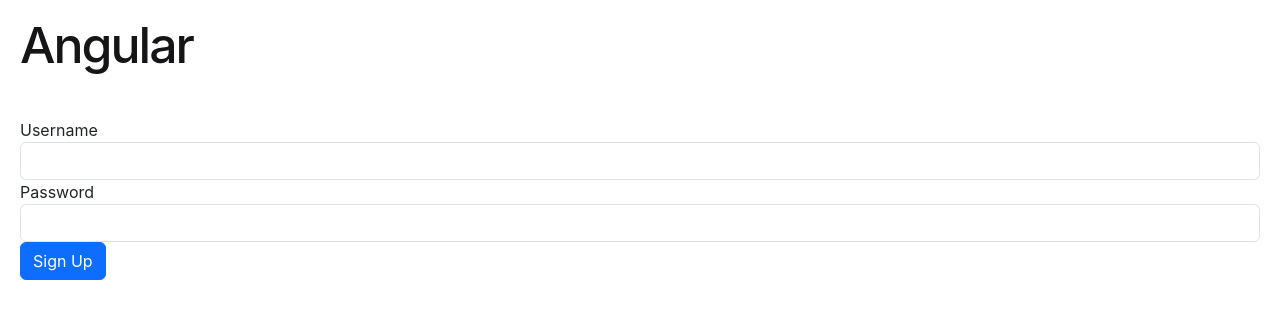
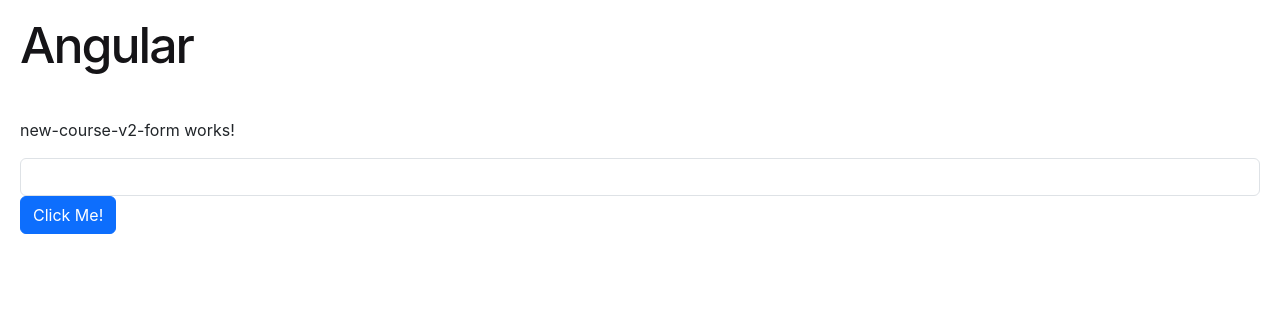
Before and after one commit to ronsmithjr/Healthcare, an Angular app in the folder mynutritionhelper/: page / in a window 1280 px wide. Shown: the top 318 px of the page. Built offline with nearby package versions, Linux system fonts and the light colour scheme.

Commit message:
Adding Reactive Forms (Programatically created)

```diff
--- a/mynutritionhelper/src/app/app.component.html
+++ b/mynutritionhelper/src/app/app.component.html
@@ -328,7 +328,8 @@
 <h1>Angular</h1>
 <br />
 <br />
-<signup-form></signup-form>
+<app-new-course-v2-form></app-new-course-v2-form>
+<!-- <signup-form></signup-form> -->
 <!-- <app-new-course-form></app-new-course-form> -->
 <!-- <app-contact-form></app-contact-form> -->
 <!-- <app-zippy></app-zippy> -->
--- a/mynutritionhelper/src/app/app.component.ts
+++ b/mynutritionhelper/src/app/app.component.ts
@@ -11,13 +11,14 @@
 import { ContactFormComponent } from "./contact-form/contact-form.component";
 import { NewCourseFormComponent } from "./new-course-form/new-course-form.component";
 import { SignupFormComponent } from "./signup-form/signup-form.component";
+import { NewCourseV2FormComponent} from "./new-course-v2-form/new-course-v2-form.component";
 
 
 
 @Component({
   selector: 'app-root',
   imports: [RouterOutlet, CoursesComponent, CourseComponent, AuthorsComponent, PanelComponent, LikeComponent,
-    CommonModule, InputFormatDirective, ZippyComponent, ContactFormComponent, NewCourseFormComponent, SignupFormComponent],
+    CommonModule, InputFormatDirective, ZippyComponent, ContactFormComponent, NewCourseFormComponent, SignupFormComponent, NewCourseV2FormComponent],
   templateUrl: './app.component.html',
   styleUrl: './app.component.css'
 })
--- /dev/null
+++ b/mynutritionhelper/src/app/new-course-v2-form/new-course-v2-form.component.html
@@ -0,0 +1,20 @@
+<p>new-course-v2-form works!</p>
+
+<form>
+    <input type="text" class="form-control"
+    (keydown.enter) = "addTopic(topic)"
+    #topic
+    title="title"
+    id="courses"
+    name="courses">
+    <ul class="list-group">
+        <li
+        #topic
+            *ngFor="let topic of topics.controls"
+            class="list-group-item">
+        {{ topic.value }}
+        </li>
+    </ul>
+    <button type="button" id="btnClick" name="btnClick" class="btn btn-primary"
+     (click)="clickMe()"> Click Me!</button>
+</form>
--- /dev/null
+++ b/mynutritionhelper/src/app/new-course-v2-form/new-course-v2-form.component.ts
@@ -0,0 +1,46 @@
+import { Component } from '@angular/core';
+import { FormGroup, FormArray, FormControl, FormBuilder } from '@angular/forms';
+import { CommonModule } from '@angular/common';
+
+@Component({
+  selector: 'app-new-course-v2-form',
+  imports: [CommonModule],
+  templateUrl: './new-course-v2-form.component.html',
+  styleUrl: './new-course-v2-form.component.css'
+})
+export class NewCourseV2FormComponent {
+  form: FormGroup;
+
+
+  constructor(private fb: FormBuilder) {
+    this.form = this.fb.group({
+      topics: this.fb.array([])
+    });
+    //console.log("We are in the constructor.")
+    // this.form = new FormGroup({
+    //   topics: new FormArray([])
+    // })
+  }
+
+  get topics(){
+    return this.form.get('topics') as FormArray;
+  }
+
+  addTopic(topic: HTMLInputElement){
+    console.log("Start add Topic");
+    this.topics.push(this.fb.control(topic.value));
+    topic.value = '';
+
+    //  this.topics.push(new FormControl(topic.value));
+    //  topic.value = '';
+    //  console.log(topic.value)
+    console.log("End add Topic");
+  }
+  removeTopic(topic: FormControl){
+    let index = this.topics.controls.indexOf(topic);
+    this.topics.removeAt(index);
+  }
+  clickMe(){
+    console.log("Button Clicked.")
+  }
+}
--- a/mynutritionhelper/src/app/signup-form/signup-form.component.html
+++ b/mynutritionhelper/src/app/signup-form/signup-form.component.html
@@ -1,17 +1,38 @@
-<form>
-    <div class="form-group">
-        <label for="username">Username</label>
-        <input
-            id="username"
-            type="text"
-            class="form-control">
+<form [formGroup]="form" (ngSubmit)="login()">
+    <div class="alert alert-danger" *ngIf="form.errors">
+        The username or password is invalid.
     </div>
     <div class="form-group">
-        <label for="password">Password</label>
-        <input
-            id="password"
-            type="text"
-            class="form-control">
+        <label for="username">
+            Username
+        </label>
+        <input formControlName="username" id="username" type="text" class="form-control">
+        <div *ngIf="username?.pending">
+            Checking for Uniqueness.....
+        </div>
+        <div *ngIf="username?.touched && username?.invalid" class="alert alert-danger">
+            <div *ngIf="username?.errors?.['required']">User Name is required</div>
+            <div *ngIf="username?.errors?.['minlength']">
+                You need at least {{ username?.errors?.['minlength'].requiredLength }} characters </div>
+                <div *ngIf="username?.errors?.['cannotContainSpace']">
+                    Username cannot contain a space. </div>
+                    <div *ngIf="username?.errors?.['shouldBeUnique']">
+                        Username is already taken.</div>
+        </div>
+
     </div>
-    <button class="btn btn-primary" type="submit">Sign Up</button>
+    <br />
+    <div class="form-group">
+        <label for="password">
+            Password
+        </label>
+        <input formControlName="password" id="password" type="text" class="form-control">
+        <div *ngIf="password?.touched && password?.invalid" class="alert alert-danger">
+            Password is required.
+        </div>
+    </div>
+    <br />
+    <button class="btn btn-primary" type="submit">
+        Sign Up
+    </button>
 </form>
--- a/mynutritionhelper/src/app/signup-form/signup-form.component.ts
+++ b/mynutritionhelper/src/app/signup-form/signup-form.component.ts
@@ -1,9 +1,43 @@
 import { Component } from '@angular/core';
-
+import {FormGroup, FormControl, ReactiveFormsModule, Validators } from '@angular/forms';
+import { CommonModule } from '@angular/common';
+import { UsernameValidators } from './username.validators';
 @Component({
   selector: 'signup-form',
   templateUrl: './signup-form.component.html',
-  styleUrls: ['./signup-form.component.css']
+  styleUrls: ['./signup-form.component.css'],
+  imports: [ReactiveFormsModule, CommonModule]
 })
 export class SignupFormComponent {
+  form = new FormGroup({
+
+    account: new FormGroup({
+
+    }),
+
+    username: new FormControl('', [
+      Validators.required,
+      Validators.minLength(3),
+      UsernameValidators.cannotContainSpace
+    ],
+    UsernameValidators.shouldBeUnique),
+    password: new FormControl('',
+                                Validators.required)
+  });
+
+  get username(){
+    return this.form.get('username');
+  }
+  get password(){
+    return this.form.get('password')
+  }
+  login(){
+    // let isValid = authService.login(this.form.value);
+    // if(!isValid){
+      this.form.setErrors({
+        invalidLogin: true
+      });
+    // }
+  }
+
 }
--- /dev/null
+++ b/mynutritionhelper/src/app/signup-form/username.validators.ts
@@ -0,0 +1,24 @@
+import { AbstractControl, ValidationErrors } from "@angular/forms";
+
+export class UsernameValidators {
+    static cannotContainSpace(control: AbstractControl): ValidationErrors | null {
+        if ((control.value as string).indexOf(' ') >= 0) {
+            return { cannotContainSpace: true }
+        }
+        return null;
+    }
+
+    static shouldBeUnique(control: AbstractControl): Promise<ValidationErrors | null> {
+
+        return new Promise((resolve, reject) => {
+            //setTimeout is used to mimic (mock) call to server
+            setTimeout(() => {
+                if (control.value === 'ron') {
+                    resolve({ shouldBeUnique: true });
+                } else {
+                    resolve(null);
+                }
+            }, 2000);
+        });
+    }
+}
```
Also changed, not shown: mynutritionhelper/src/app/new-course-v2-form/new-course-v2-form.component.css (added), 1 other file (tests, documents, lock files or other folders).
